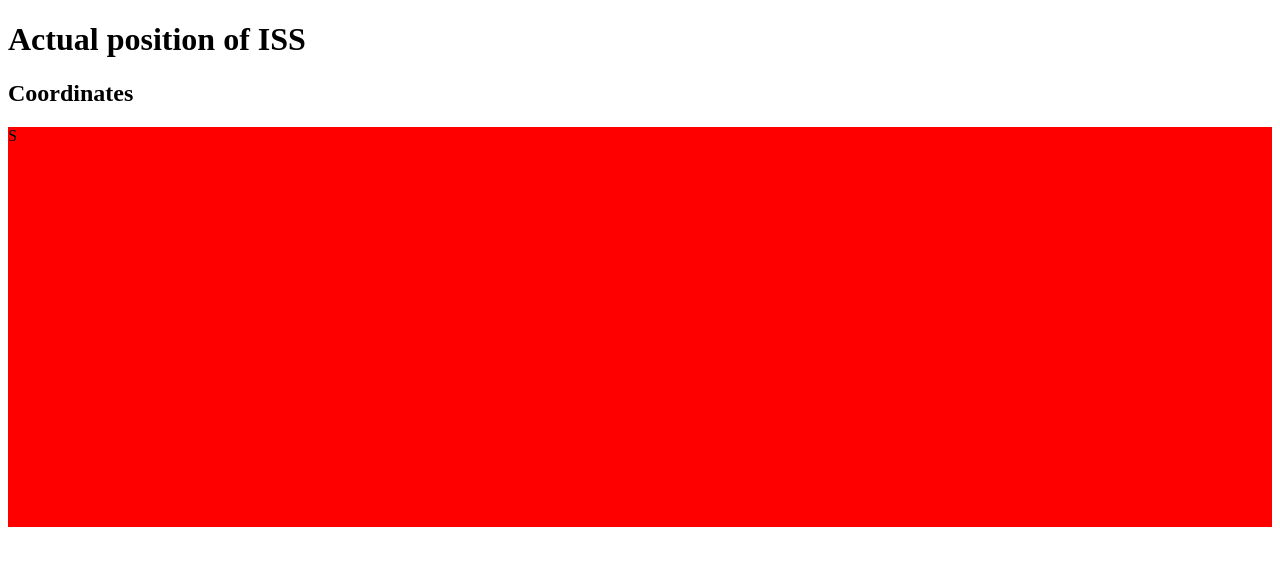
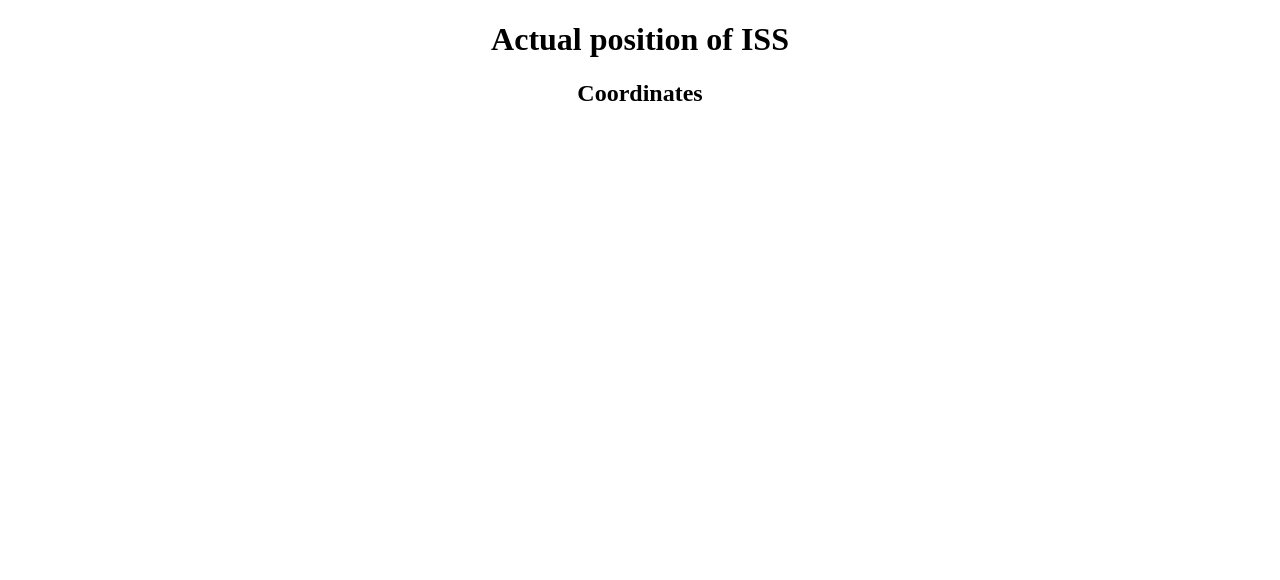
Before and after one commit to cernojit/ISS-position, a plain HTML site: page index.html in a window 1280 px wide. Drawn offline with Linux system fonts and the light colour scheme; some packages are replaced by stand-ins of ours; no server answers.

Commit message:
updated html file

```diff
--- a/index.html
+++ b/index.html
@@ -1,14 +1,14 @@
 <!DOCTYPE html>
 <html>
-
 <head>
 	<name="viewport" content="initial-scale=1.0, user-scalable=no">
-
 	<style>
 		#map {
 			width: 100%;
-			height: 400px;
-			background-color: red;
+			height: 450px;
+		}
+		h1, h2,p {
+			text-align:  center;
 		}
 	</style>
 	<title>Current location of international space station</title>
@@ -17,8 +17,7 @@
 	<h1>Actual position of ISS</h1>
 	<h2>Coordinates</h2>
 	<p id="paragraph"></p>
-	<div id="map">S
-	</div>
+	<div id="map"></div>
 
 	<script>
 		const urls = 'http://api.open-notify.org/iss-now.json'
@@ -28,7 +27,6 @@
 		promise.then(function(val){
 			document.getElementById('paragraph').innerHTML = 'Latitude: ' + val.iss_position.latitude + ' <br>Longitude: ' + val.iss_position.longitude
 		})
-
 	</script>
 
 	<script>
```
